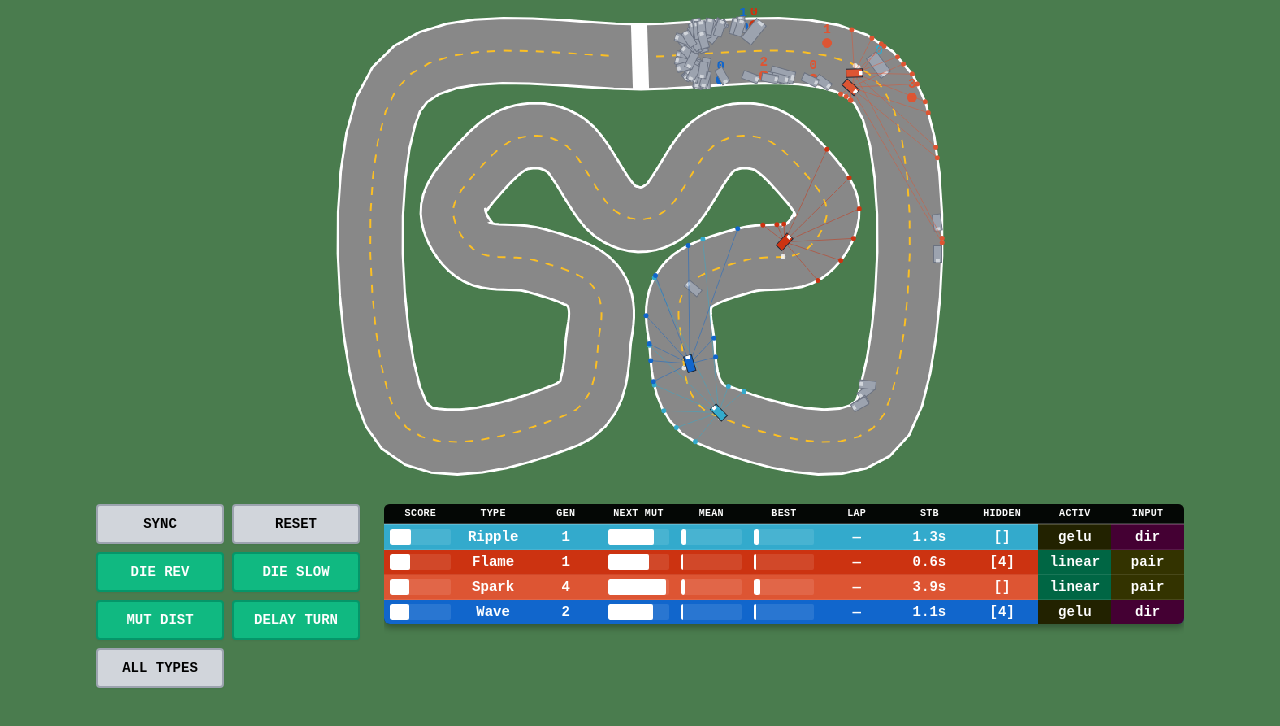
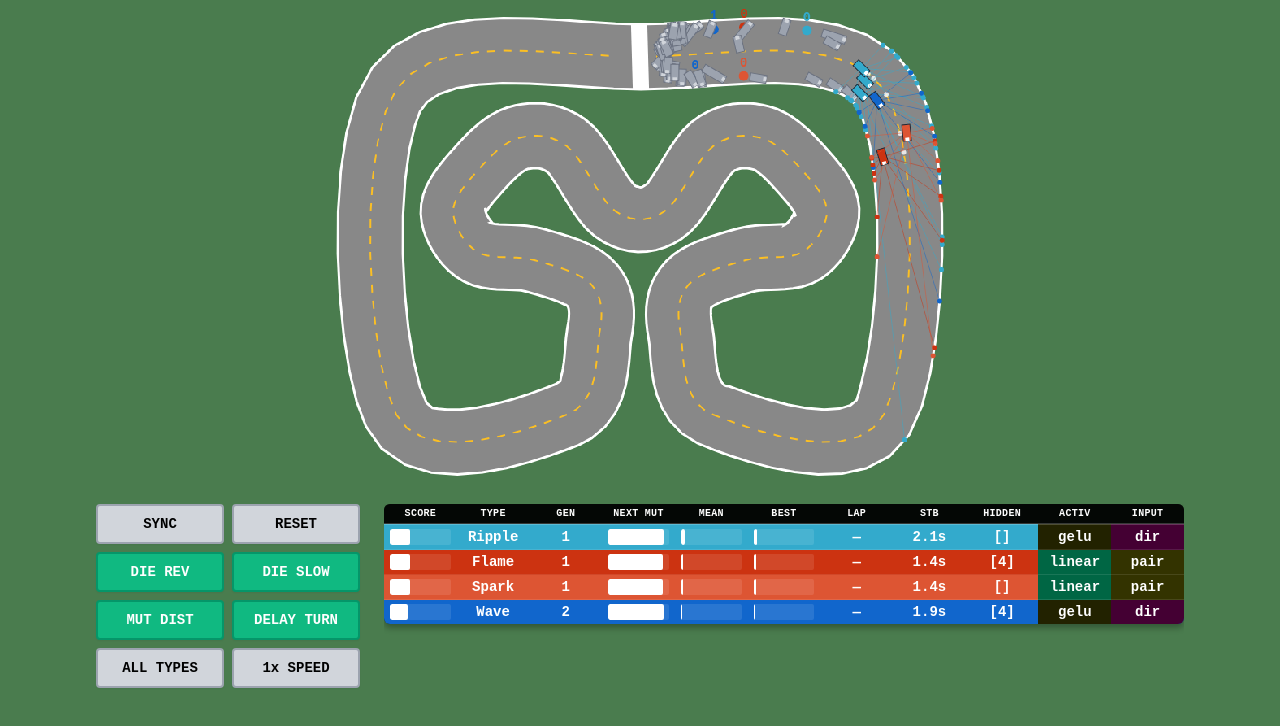
Before and after one commit to niembro64/car-racing-ai, a Vue app: page / in a window 1280 px wide. Shown: the top 726 px of the page. Built offline with nearby package versions, Linux system fonts and the light colour scheme.

Commit message:
speed mult

```diff
--- a/src/components/CarSimulator.vue
+++ b/src/components/CarSimulator.vue
@@ -38,6 +38,12 @@
           :class="{ active: useAllCarTypes }"
         >
           ALL TYPES
+        </button>
+        <button
+          @click="toggleCarSpeed"
+          :class="{ active: carSpeedMultiplier > 1 }"
+        >
+          {{ carSpeedMultiplier }}x SPEED
         </button>
       </div>
 
@@ -282,6 +288,7 @@ const ga = ref<GeneticAlgorithm>(new GeneticAlgorithm(randomSeed));
 const population = ref<Car[]>([]) as Ref<Car[]>;
 const showRays = ref(true);
 const speedMultiplier = ref(1);
+const carSpeedMultiplier = ref(1); // Toggle between 1x and 10x car speed
 const dieOnBackwards = ref(DEFAULT_DIE_ON_BACKWARDS);
 const killSlowCars = ref(DEFAULT_KILL_SLOW_CARS);
 const mutationByDistance = ref(DEFAULT_MUTATION_BY_DISTANCE);
@@ -732,7 +739,7 @@ const updatePhysics = (dt: number) => {
 
   for (const car of population.value) {
     if (car.alive) {
-      car.update(dt, track.wallSegments, track, delayedSteering.value, CAR_STEERING_DELAY_SECONDS);
+      car.update(dt, track.wallSegments, track, delayedSteering.value, CAR_STEERING_DELAY_SECONDS, carSpeedMultiplier.value);
 
       // Update fitness and check for backwards movement
       const result = track.getClosestPointOnCenterline({ x: car.x, y: car.y });
@@ -1071,6 +1078,15 @@ const toggleAllCarTypes = () => {
 // Toggle Delayed Steering mode
 const toggleDelayedSteering = () => {
   delayedSteering.value = !delayedSteering.value;
+};
+
+// Toggle Car Speed (cycle through 1x, 2x, 5x, 10x)
+const toggleCarSpeed = () => {
+  const speeds = [1, 2, 5, 10];
+  const currentIndex = speeds.indexOf(carSpeedMultiplier.value);
+  const nextIndex = (currentIndex + 1) % speeds.length;
+  carSpeedMultiplier.value = speeds[nextIndex];
+  print(`[Speed] Car speed set to ${carSpeedMultiplier.value}x`);
 };
 
 // Render graph
--- a/src/config.ts
+++ b/src/config.ts
@@ -66,7 +66,7 @@ export const wp: Point[] = [
 ];
 export const WAYPOINTS: Point[] = appendMirroredWaypoints(wp, CANVAS_WIDTH);
 
-export const CAR_FORWARD_SPEED = 250;
+export const CAR_FORWARD_SPEED = 100;
 export const CAR_STEERING_SENSITIVITY = 0.2;
 export const CAR_WIDTH = 10;
 export const CAR_HEIGHT = 20;
--- a/src/core/Car.ts
+++ b/src/core/Car.ts
@@ -1,4 +1,11 @@
-import type { Point, Segment, RayHit, NeuralInput, NeuralOutput, InputModificationType } from '@/types';
+import type {
+  Point,
+  Segment,
+  RayHit,
+  NeuralInput,
+  NeuralOutput,
+  InputModificationType,
+} from '@/types';
 import {
   createCarPolygon,
   polygonIntersectsSegments,
@@ -16,7 +23,7 @@ import {
   CENTERLINE_RAY_HIT_COLOR,
   SENSOR_RAY_PAIRS,
   SHOW_CAR_PERCENTAGES,
-  CAR_BRAIN_CONFIGS,
+  CAR_BRAIN_CONFIGS_DEFINED,
 } from '@/config';
 
 export class Car {
@@ -96,7 +103,14 @@ export class Car {
   }
 
   // Update physics and AI
-  update(dt: number, wallSegments: Segment[], track: any, steeringDelayEnabled: boolean = false, steeringDelaySeconds: number = 0.5): void {
+  update(
+    dt: number,
+    wallSegments: Segment[],
+    track: any,
+    steeringDelayEnabled: boolean = false,
+    steeringDelaySeconds: number = 0.5,
+    speedMultiplier: number = 1
+  ): void {
     if (!this.alive) return;
 
     // Increment frame counter and elapsed time
@@ -152,16 +166,16 @@ export class Car {
     }
 
     // Apply physics
-    this.applyPhysics(output, dt);
+    this.applyPhysics(output, dt, speedMultiplier);
 
     // Check collision
     this.checkCollision(wallSegments);
   }
 
   // Apply physics based on AI output
-  private applyPhysics(output: NeuralOutput, dt: number): void {
-    // Constant forward speed
-    this.speed = CAR_FORWARD_SPEED;
+  private applyPhysics(output: NeuralOutput, dt: number, speedMultiplier: number = 1): void {
+    // Constant forward speed (with optional multiplier)
+    this.speed = CAR_FORWARD_SPEED * speedMultiplier;
 
     // Update position
     const headingX = Math.cos(this.angle);
@@ -259,8 +273,8 @@ export class Car {
 
   // Render car on canvas
   render(ctx: CanvasRenderingContext2D, showRays: boolean = false): void {
-    // Find the config for this car type by configId
-    const config = CAR_BRAIN_CONFIGS.find((c) => c.id === this.configId);
+    // Find the config for this car type by configId (check all defined configs)
+    const config = CAR_BRAIN_CONFIGS_DEFINED.find((c) => c.id === this.configId);
 
     if (!config) {
       console.error('No config found for car with configId =', this.configId);
@@ -355,10 +369,20 @@ export class Car {
     }
 
     ctx.lineWidth = 1;
-    const scaledWidth = this.width * this.sizeMultiplier;
+    const scaledWidth = this.width;
     const scaledHeight = this.height * this.sizeMultiplier;
-    ctx.fillRect(-scaledWidth / 2, -scaledHeight / 2, scaledWidth, scaledHeight);
-    ctx.strokeRect(-scaledWidth / 2, -scaledHeight / 2, scaledWidth, scaledHeight);
+    ctx.fillRect(
+      -scaledWidth / 2,
+      -scaledHeight / 2,
+      scaledWidth,
+      scaledHeight
+    );
+    ctx.strokeRect(
+      -scaledWidth / 2,
+      -scaledHeight / 2,
+      scaledWidth,
+      scaledHeight
+    );
 
     // Draw direction indicator (white stripe at front)
     ctx.fillStyle = this.alive ? '#ffffff' : '#d1d5db';
--- a/src/core/GA.ts
+++ b/src/core/GA.ts
@@ -12,6 +12,7 @@ import {
   GA_MUTATION_MAX_MULTIPLIER,
   GA_MUTATION_CURVE_POWER,
   CAR_BRAIN_CONFIGS,
+  CAR_BRAIN_CONFIGS_DEFINED,
   CAR_START_ANGLE_WIGGLE,
 } from '@/config';
 
@@ -23,8 +24,8 @@ export class GeneticAlgorithm {
   constructor(seed: number) {
     this.rng = new SeededRandom(seed);
 
-    // Initialize state for all configs
-    for (const config of CAR_BRAIN_CONFIGS) {
+    // Initialize state for all defined configs (including inactive ones)
+    for (const config of CAR_BRAIN_CONFIGS_DEFINED) {
       this.stateByConfigId.set(config.id, {
         generation: 0,
         bestFitness: 0,
```
